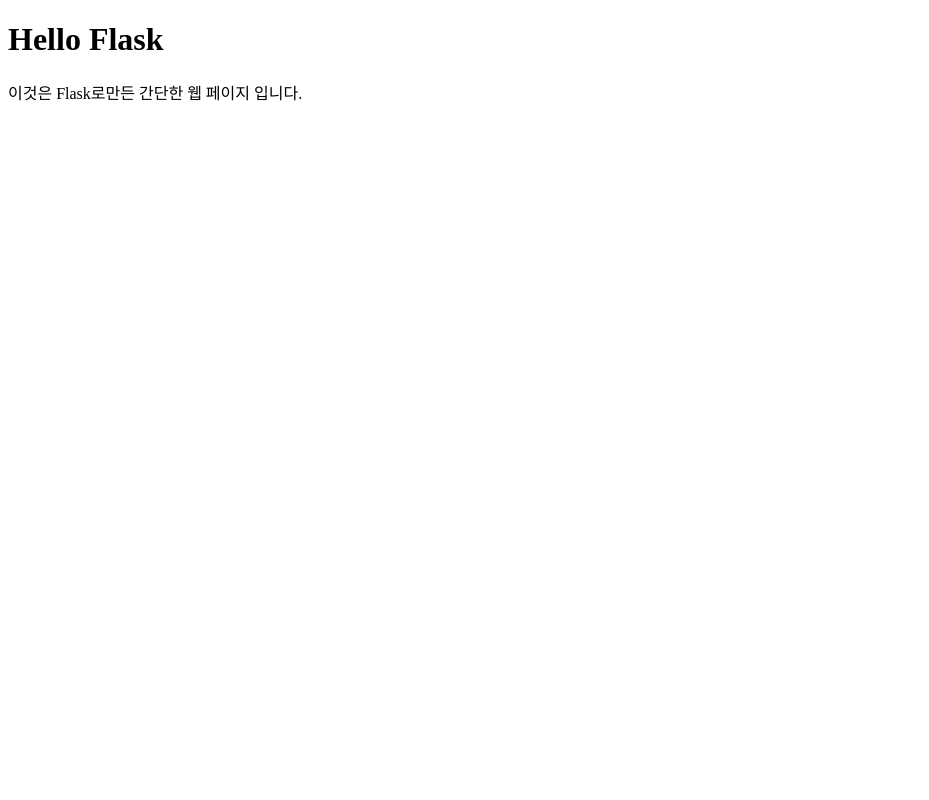
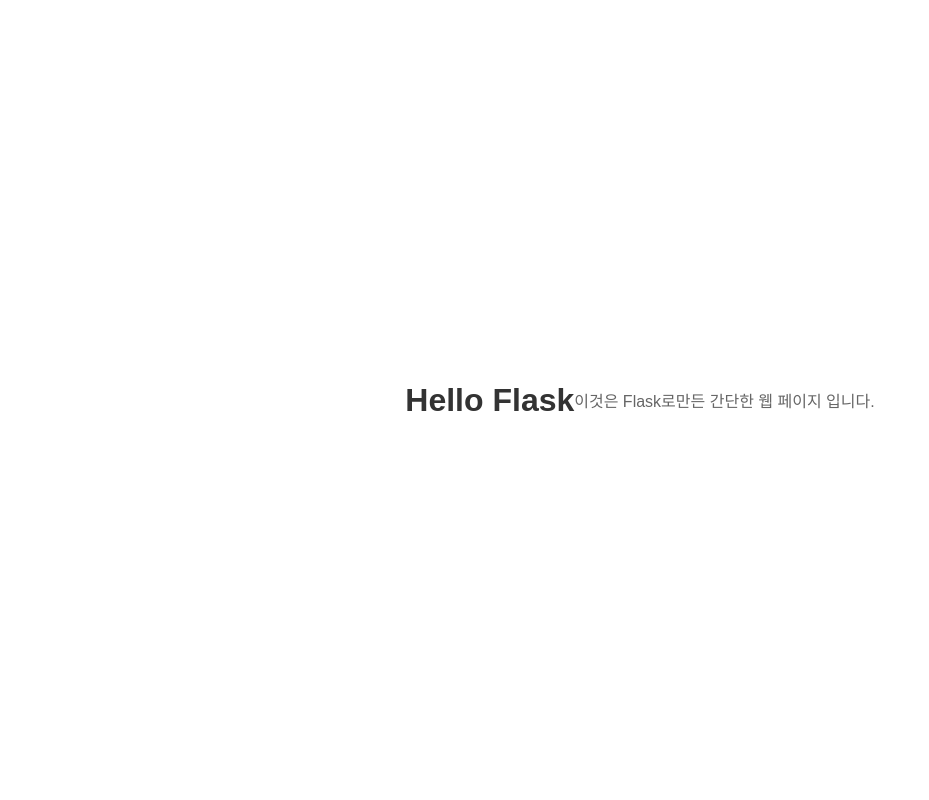
Before and after one commit to juoung/protext, a Flask app: page / in a window 1280 px wide. Shown: the whole page, without its empty margins (0-929 px from the left). Run offline with Flask 3, Linux system fonts and the light colour scheme.

Commit message:
세번째 수업

```diff
--- /dev/null
+++ b/static/style.css
@@ -0,0 +1,18 @@
+body {
+    font-family: Arial, sans-serif;
+    background-color: #fff;
+    display: flex;
+    justify-content: center;
+    align-items: center;
+    height: 100vh;
+    margin: 0;
+}
+
+h1 {
+    color: #333;
+    text-align: center;
+}
+p{
+    color: #666;
+    text-align: center;
+}
--- a/templates/index.html
+++ b/templates/index.html
@@ -4,7 +4,8 @@
         <meta charset="UTF - 8">
         <meta name="vieport" content="width=device-width, initial-scale=1.0">
         <title>Hello Flask</title>
-
+        <link rel="stylesheet"
+         href="{{url_for('static', filename='style.css')}}">
     </head>
     <body>
         <h1>Hello Flask</h1>
```
